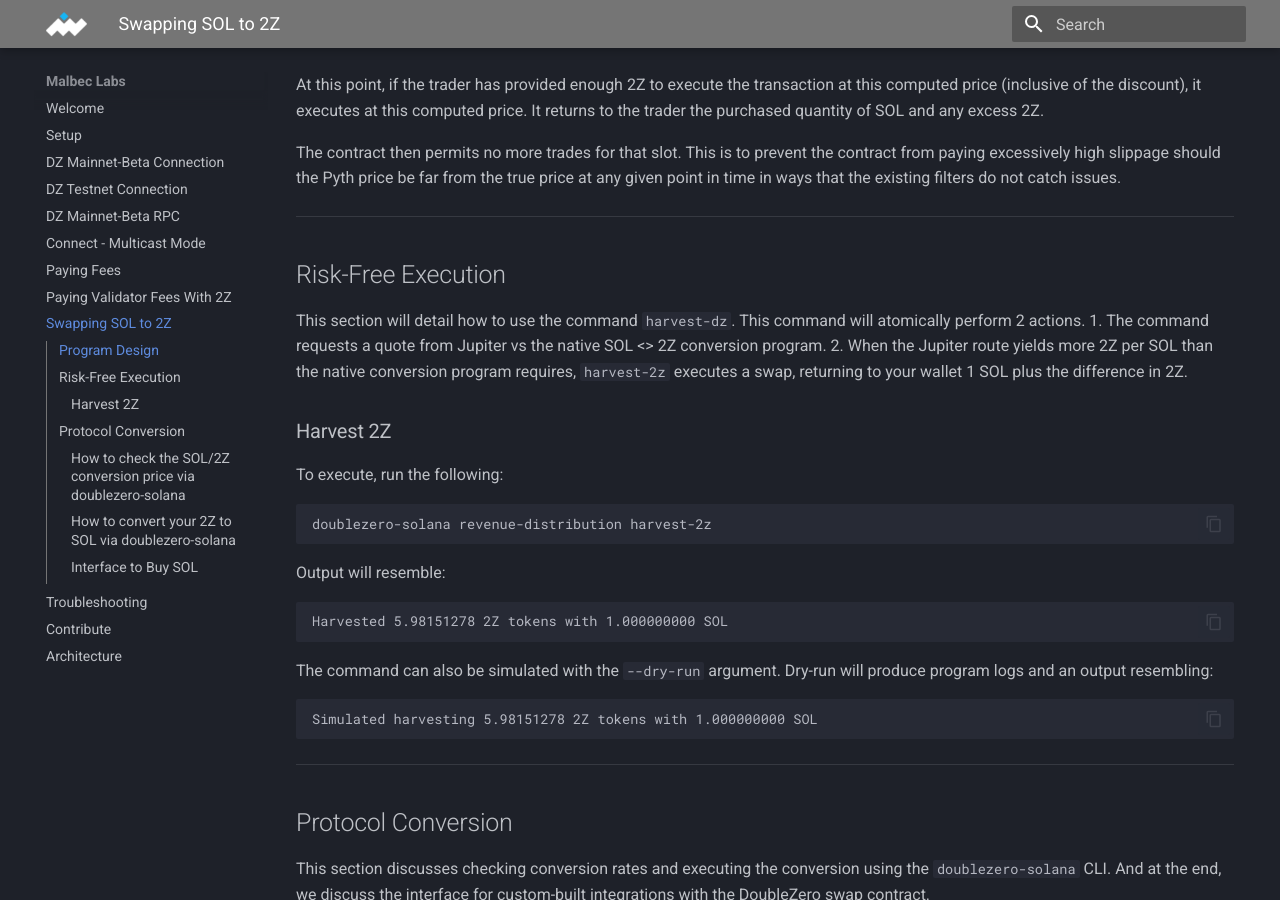
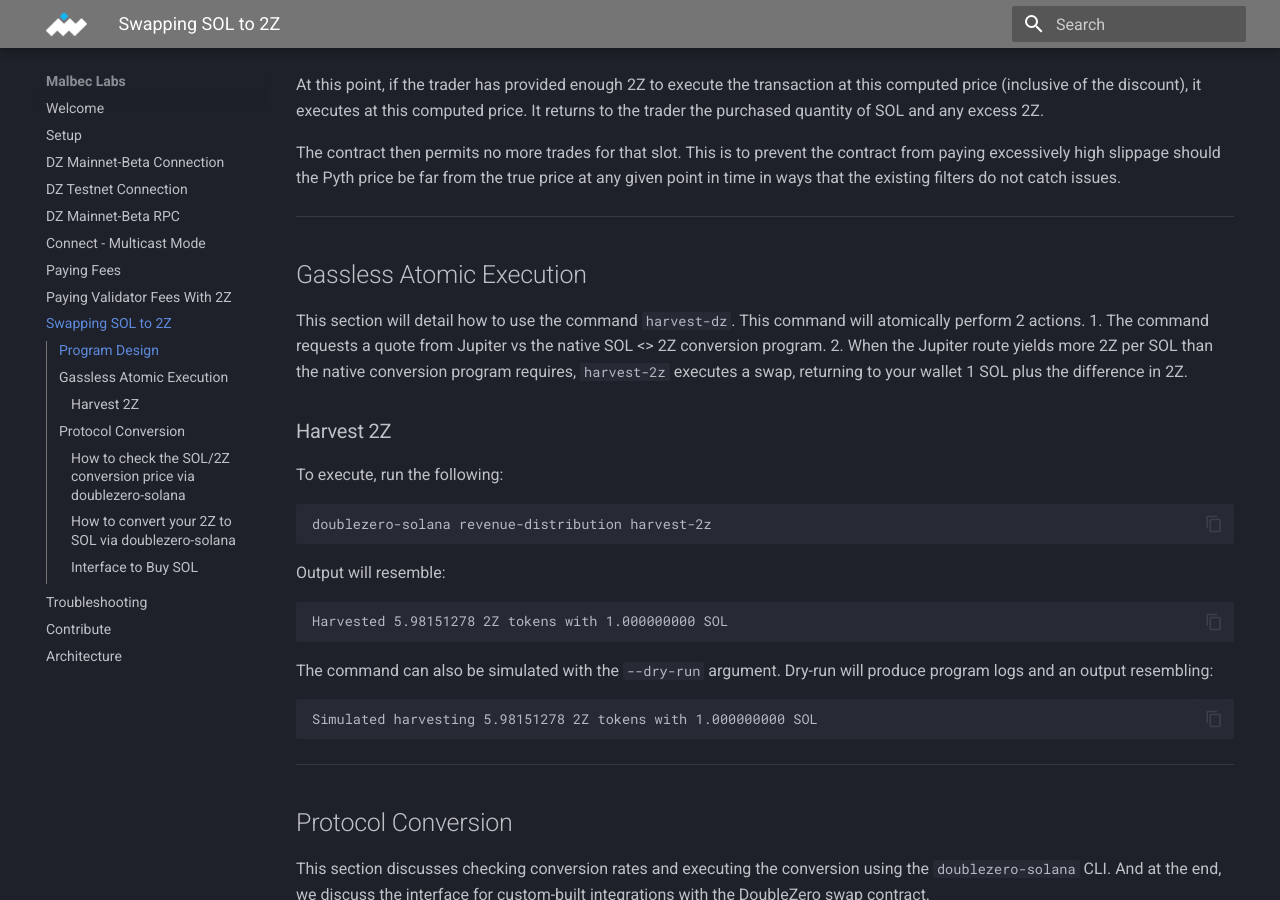
Before and after one commit to malbeclabs/docs, an MkDocs documentation site: the page built from docs/Swapping-sol-to-2z.md, in a window 1280 px wide and 900 px high, scrolled down 958 px. Built offline with MkDocs 1.6.1 and Material for MkDocs 9.7.7, drawn with Linux system fonts in a browser that asks for light colours.

Commit message:
Update Swapping-sol-to-2z.md

```diff
--- a/docs/Swapping-sol-to-2z.md
+++ b/docs/Swapping-sol-to-2z.md
@@ -33,7 +33,7 @@
 
 ---
 
-## Risk-Free Execution
+## Gassless Atomic Execution
 
 This section will detail how to use the command `harvest-dz`. This command will atomically perform 2 actions.
 1. The command requests a quote from Jupiter vs the native SOL <> 2Z conversion program.
```
